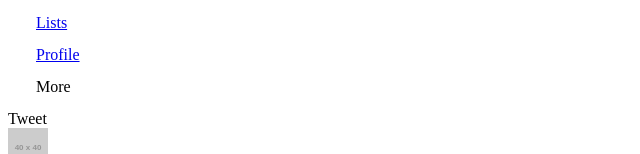
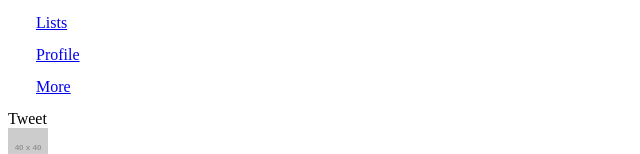
Before and after one commit to nicofishman/twitter-clone, a Next.js app: page / in a window 1280 px wide. Shown: the part 243-397 px from the top of the page, without its empty margins (0-640 px from the left). Built offline with nearby package versions, Linux system fonts and the light colour scheme.

Commit message:
fix sidebar

```diff
--- a/src/components/layout/Sidebar.tsx
+++ b/src/components/layout/Sidebar.tsx
@@ -69,11 +69,12 @@ const Sidebar: FC<SidebarProps> = () => {
                         <span className={clsx('text-xl', router.pathname === '/profile' && 'font-bold')}>Profile</span>
                     </NavButton>
                 </Link>
-
-                <NavButton>
-                    <Icon name='threeDotsCircle' />
-                    <span className='text-xl'>More</span>
-                </NavButton>
+                <Link className='group' href="/">
+                    <NavButton>
+                        <Icon name='threeDotsCircle' />
+                        <span className='text-xl'>More</span>
+                    </NavButton>
+                </Link>
 
                 {/* Tweet Button */}
                 <NavButton className='bg-twitterBlue hover:bg-twitterBlueHover text-lightGray !w-full xl:aspect-auto aspect-square justify-center'>
@@ -91,7 +92,7 @@ const Sidebar: FC<SidebarProps> = () => {
                             <span className='text-sm font-normal text-textGray'>@username</span>
                         </div>
                     </div>
-                        <Icon className='xl:block hidden translate-y-1/4' name='threeDots' />
+                    <Icon className='xl:block hidden translate-y-1/4' name='threeDots' />
                 </NavButton>
             </div>
         </div>
@@ -103,6 +104,6 @@ export default Sidebar;
 const NavButton = tw.div`
 flex items-center p-3 rounded-full w-fit my-1.5
 xl:items-start
-group-hover:bg-lightGray/10 hover:bg-lightGray/10 transition-colors duraiton-200 cursor-pointer
+group-hover:bg-lightGray/10 transition-colors duraiton-200 cursor-pointer
 [&>span]:px-5 [&>span]:xl:block [&>span]:hidden
 `;
```
